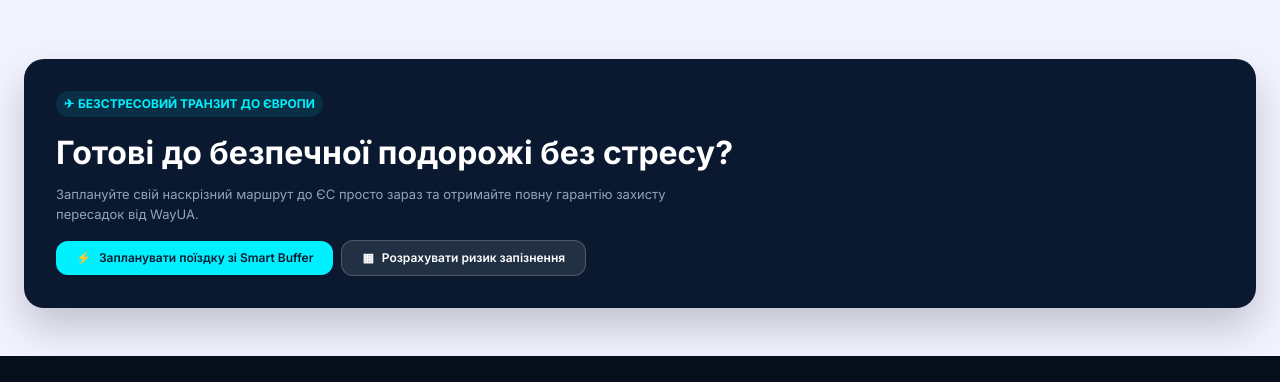
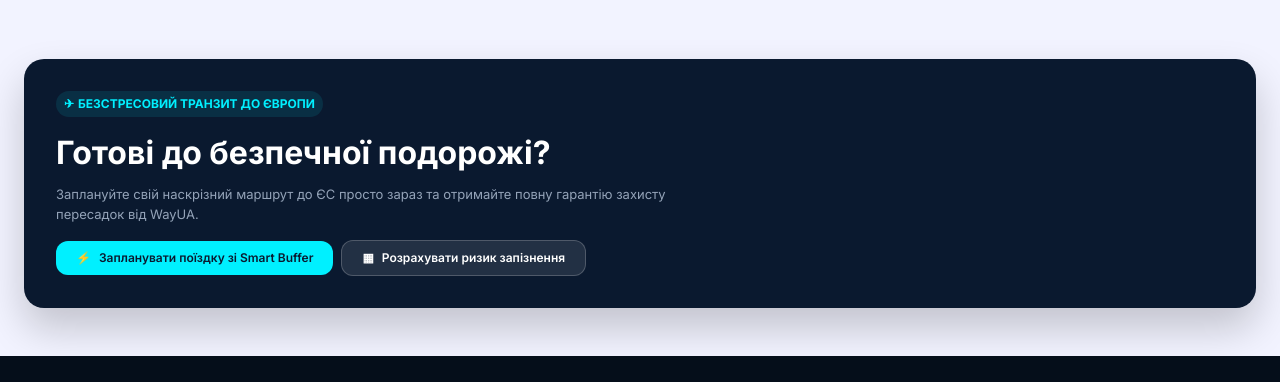
Before and after one commit to oxykode/WayUA, a plain HTML site: page index.html in a window 1280 px wide. Shown: the part 2925-3307 px from the top of the page. Drawn offline with nearby package versions, Linux system fonts and the light colour scheme.

Commit message:
Change index.html

```diff
--- a/index.html
+++ b/index.html
@@ -314,7 +314,7 @@
     <section class="bg-page px-4 pb-12 sm:px-6" aria-labelledby="cta-title">
       <div class="mx-auto max-w-7xl rounded-panel bg-brand-primary p-6 text-white shadow-hero md:p-8">
         <p class="mb-3 inline-block rounded-full bg-brand-tint px-2 py-1 text-body-xs font-bold uppercase text-brand-accent"><span class="mr-1" aria-hidden="true">✈</span>Безстресовий транзит до Європи</p>
-        <h2 class="mb-2 text-heading-sm font-bold md:text-heading-md" id="cta-title">Готові до безпечної подорожі без стресу?</h2>
+        <h2 class="mb-2 text-heading-sm font-bold md:text-heading-md" id="cta-title">Готові до безпечної подорожі?</h2>
         <p class="mb-4 max-w-cta-copy text-body-sm text-muted-inverse">Заплануйте свій наскрізний маршрут до ЄС просто зараз та отримайте повну гарантію захисту пересадок від WayUA.</p>
         <div class="flex flex-col items-stretch gap-2 md:flex-row md:flex-wrap md:items-center">
           <a class="inline-flex items-center justify-center gap-2 rounded-xl bg-brand-accent px-5 py-2 text-body-xs font-semibold text-brand-primary transition-colors duration-180 hover:bg-brand-accent-hover focus-visible:outline-none focus-visible:ring-2 focus-visible:ring-brand-accent" href="#search"><span aria-hidden="true">⚡</span>Запланувати поїздку зі Smart Buffer</a>
```
